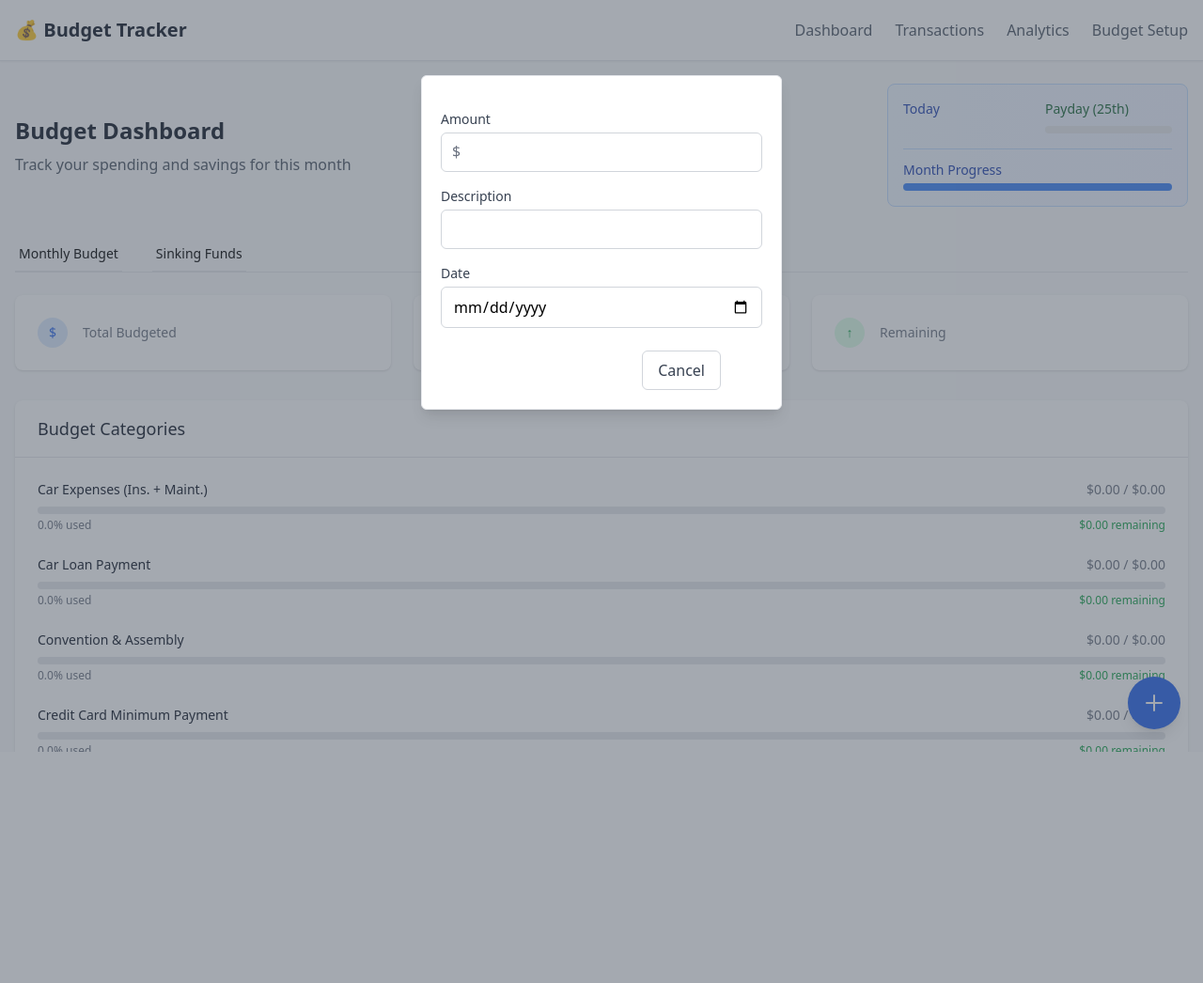
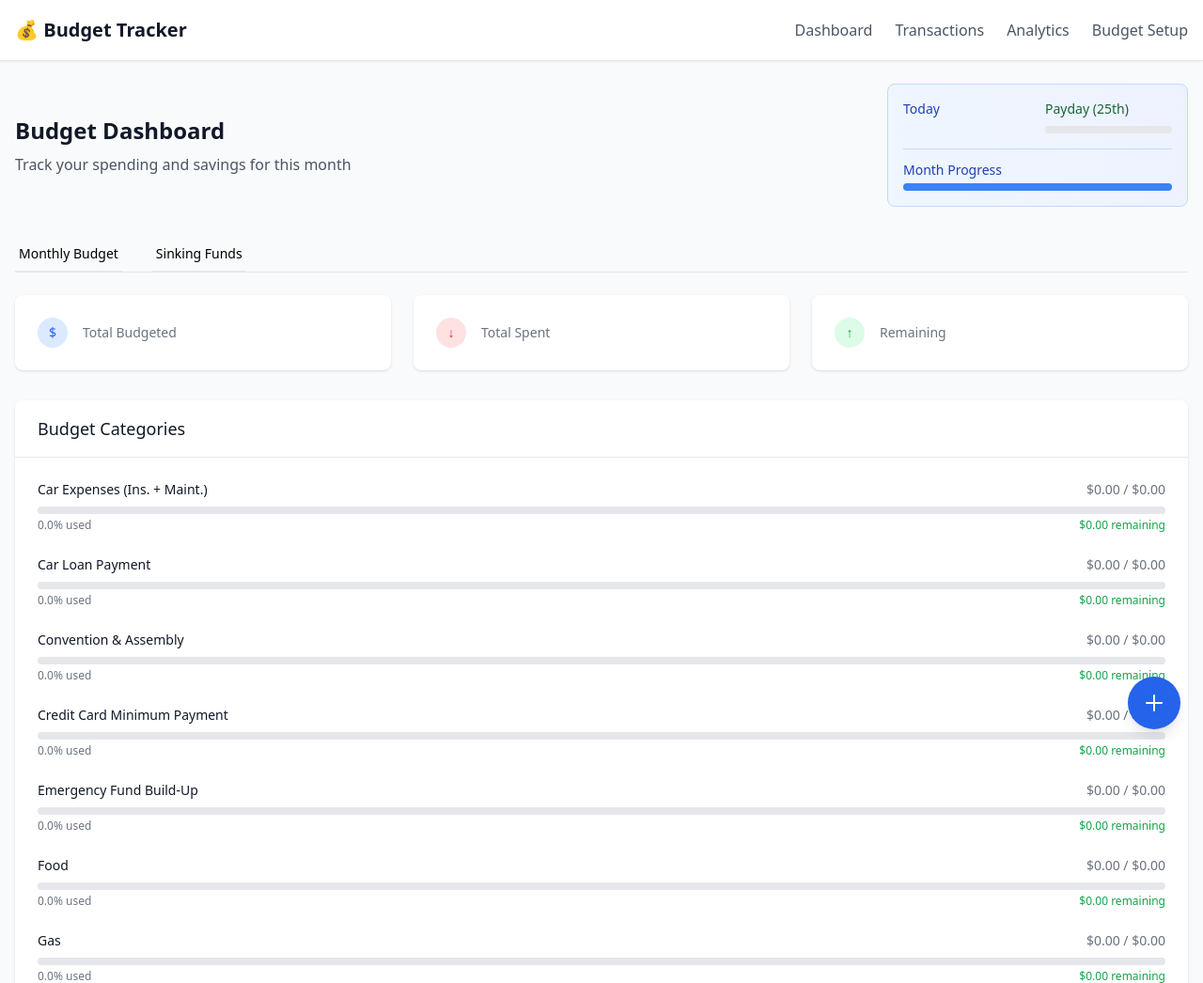
Before and after one commit to salmonars1-lab/budget-tracker-pro, a Flask app: page / in a window 1280 px wide. Shown: the top 1046 px of the page at 94% size. Before the commit the page ends 800 px from the top, so only its background shows below. Run offline with Flask 3, Linux system fonts and the light colour scheme; data comes from the database, SQL or seed files in the repository; data that the repository does not hold is empty; some libraries are stand-ins or nearby versions.

Commit message:
Update dashboard.html

```diff
--- a/templates/dashboard.html
+++ b/templates/dashboard.html
@@ -423,7 +423,7 @@
     </div>
 
     <!-- Sinking Fund Modals -->
-    <div x-show="showModal" x-cloak class="fixed inset-0 bg-gray-600 bg-opacity-50 overflow-y-auto h-full w-full z-50">
+ <div x-show="showModal" x-cloak style="display: none;" class="fixed inset-0 bg-gray-600 bg-opacity-50 overflow-y-auto h-full w-full z-50">
         <div class="relative top-20 mx-auto p-5 border w-96 shadow-lg rounded-md bg-white">
             <div class="mt-3">
                 <h3 class="text-lg font-medium text-gray-900 mb-4" x-text="modalTitle"></h3>
```
